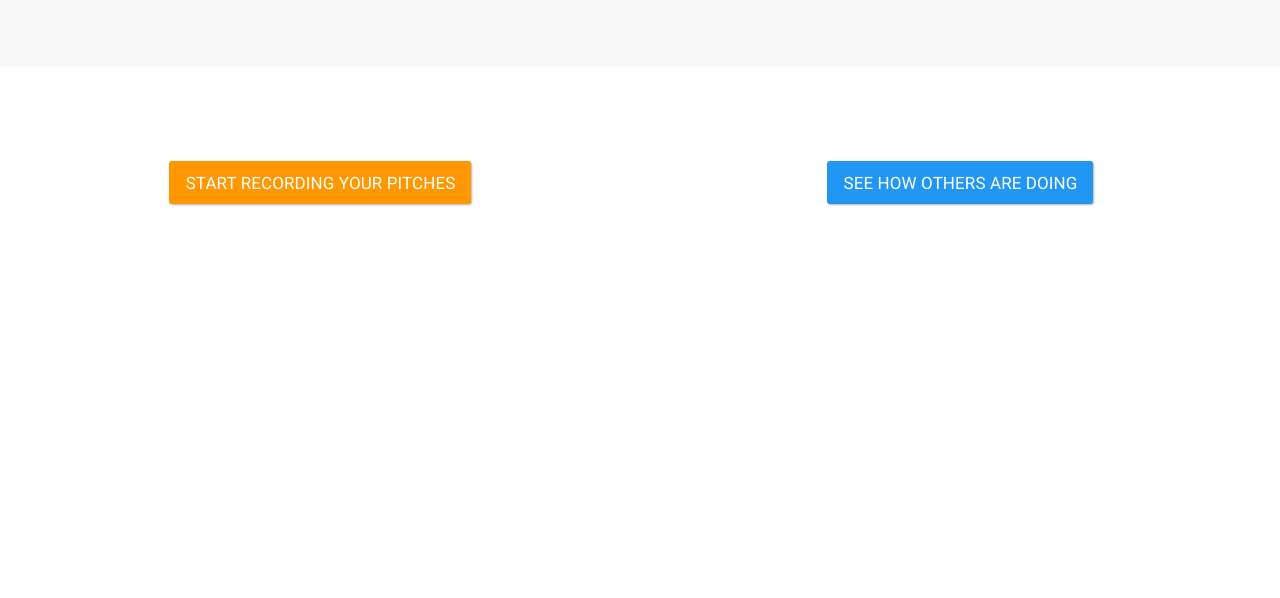
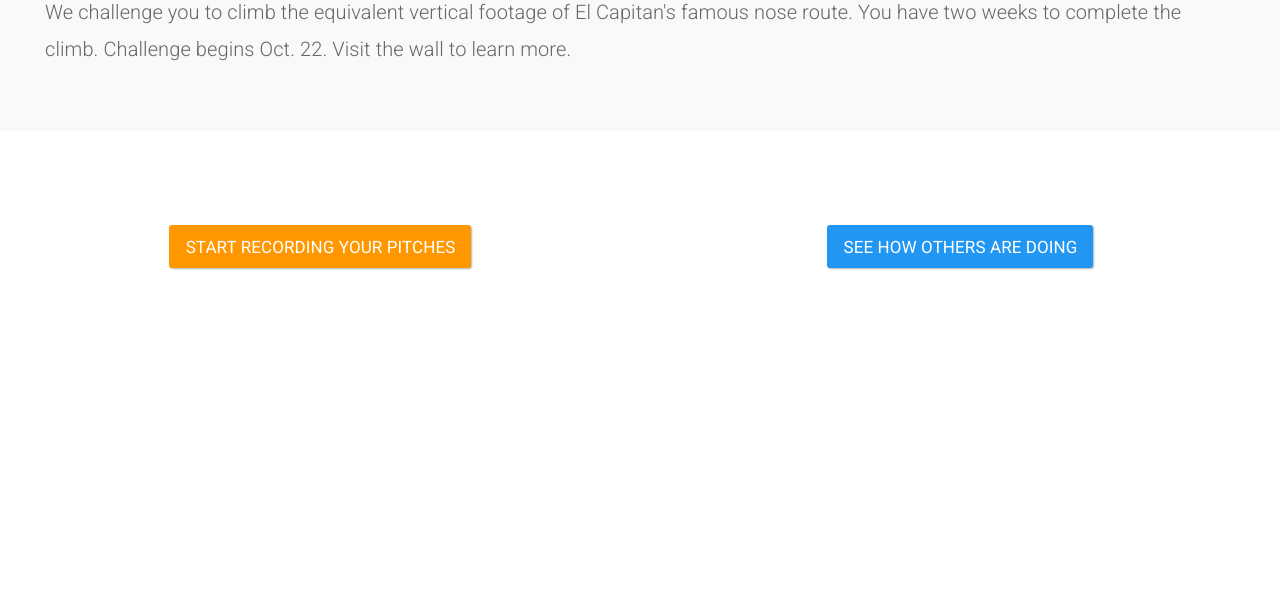
Before and after one commit to songgao/HalfDomeChallenge, a plain HTML site: page static/index.html in a window 1280 px wide. Shown: the part 202-800 px from the top of the page. Drawn offline with Linux system fonts and the light colour scheme; no server answers.

Commit message:
fix css offset bug

```diff
--- a/static/css/style.css
+++ b/static/css/style.css
@@ -88,7 +88,7 @@ div.stats-div>div.with-scroll {
   height: 100%;
 }
 
-#O_O>span>.container-fluid {
+#O_O>.container-fluid {
   padding-top: 64px;
 }
 
```
